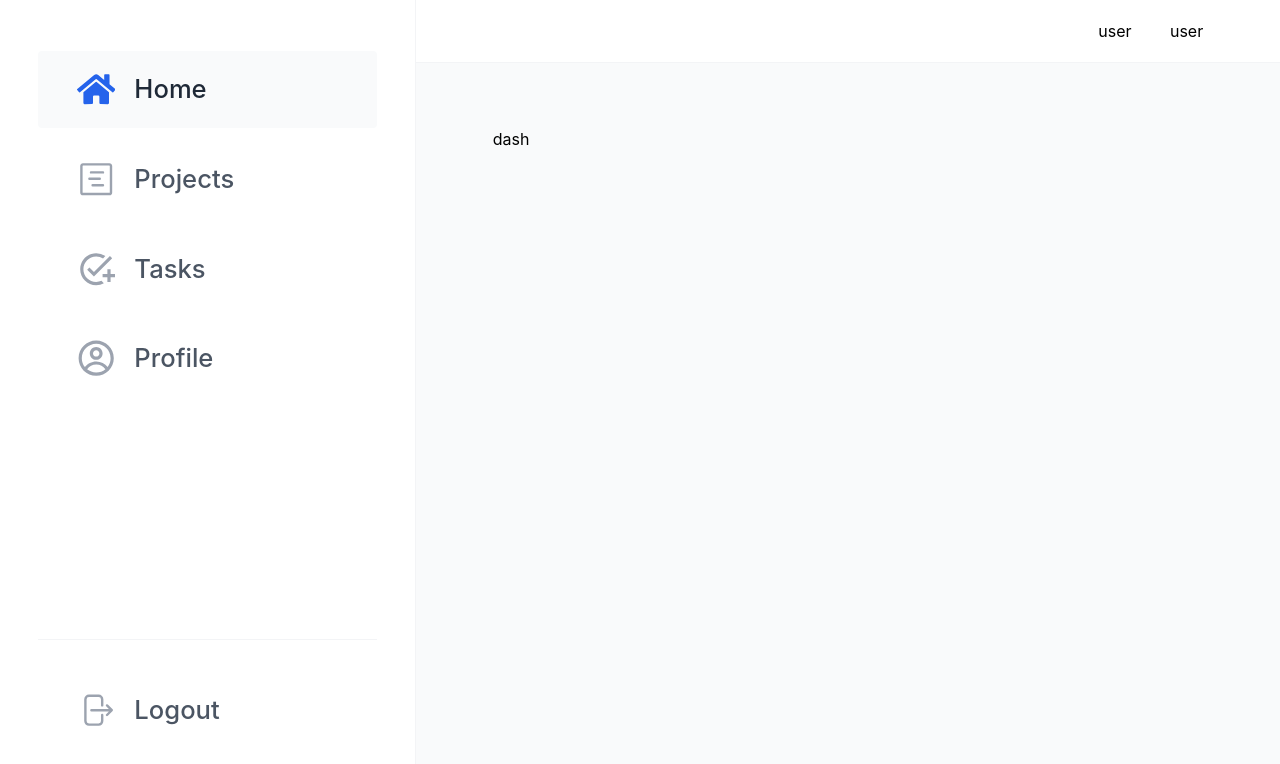
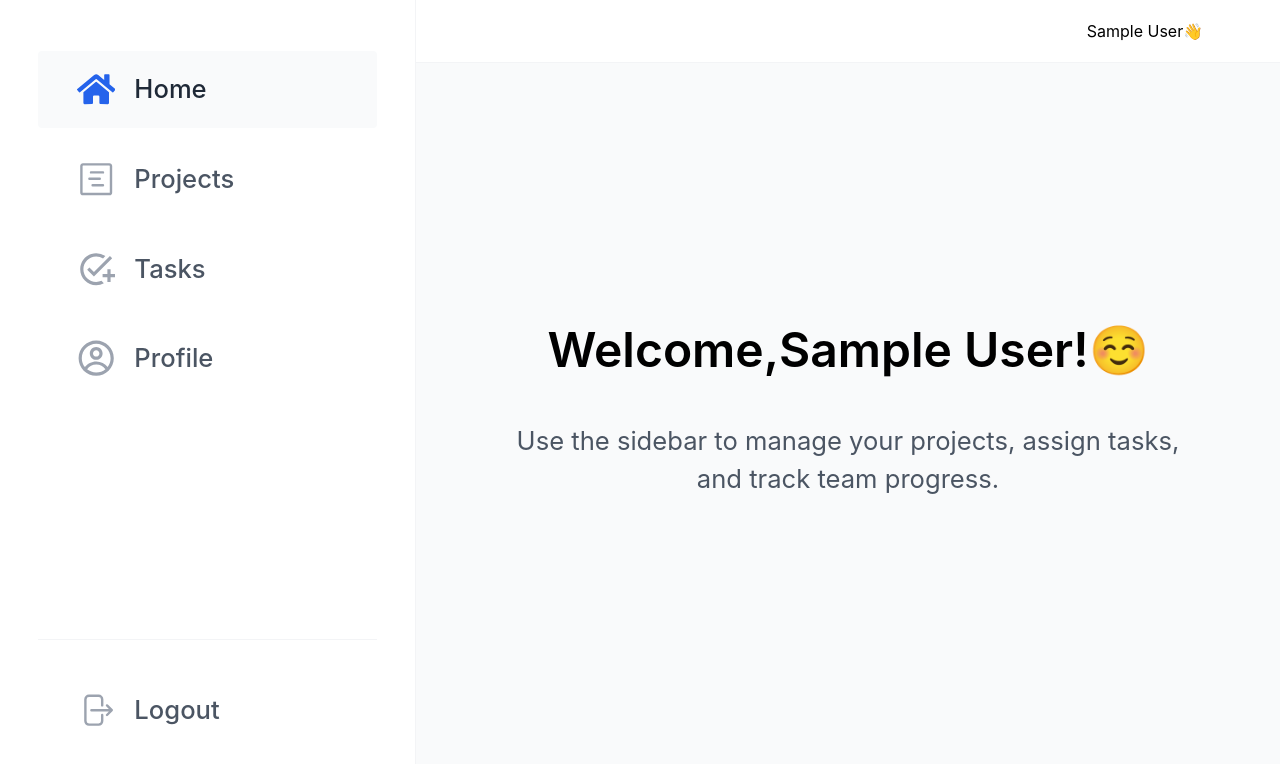
Before and after one commit to FatmaEid06/CURT-Project, a React (Vite) app: page /home in a window 1280 px wide. Shown: the top 764 px of the page. Built offline with nearby package versions, Linux system fonts and the light colour scheme; sample sign-in values are in the browser's storage.

Commit message:
add spinnermini and updating home page

```diff
--- a/src/pages/Home.jsx
+++ b/src/pages/Home.jsx
@@ -1,5 +1,17 @@
+import { getStorageData } from "../data/helpers";
+import Heading from "../ui/Heading";
+
 function Home() {
-  return <div>dash</div>;
+  const currentUser = getStorageData("currentUser", []);
+  return (
+    <div className="flex flex-col gap-[2.4rem] items-center justify-center text-center h-[70vh] ">
+      <Heading as="h1">Welcome,{currentUser.name}!☺️</Heading>
+      <p className="text-[1.6rem] text-[var(--color-grey-600)]">
+        Use the sidebar to manage your projects, assign tasks, and track team
+        progress.
+      </p>
+    </div>
+  );
 }
 
 export default Home;
--- a/src/pages/Login.jsx
+++ b/src/pages/Login.jsx
@@ -3,6 +3,7 @@ import { useNavigate } from "react-router-dom";
 import { getStorageData, setStorageData } from "../data/helpers";
 import Button from "../ui/Button";
 import Heading from "../ui/Heading";
+import SpinnerMini from "../ui/SpinnerMini";
 
 function Login() {
   const [name, setName] = useState("");
@@ -10,16 +11,19 @@ function Login() {
   const [password, setPassword] = useState("");
   const [isSignup, setIsSignup] = useState(false);
   const [error, setError] = useState("");
+  const [isLoading, setIsLoading] = useState(false);
   const navigate = useNavigate();
 
   function handleSubmit(e) {
     e.preventDefault();
+    setIsLoading(true);
 
     const users = getStorageData("users", []);
 
     if (isSignup) {
       if (!name.trim() || !email.trim() || !password.trim()) {
         setError("All fields are required");
+        setIsLoading(false);
         return;
       }
 
@@ -29,6 +33,7 @@ function Login() {
 
       if (existingEmail) {
         setError("Email is already taken");
+        setIsLoading(false);
         return;
       }
       const newUser = {
@@ -54,6 +59,7 @@ function Login() {
         navigate("/home", { replace: true });
       } else {
         setError("Invalid email or password");
+        setIsLoading(false);
       }
     }
   }
@@ -106,7 +112,9 @@ function Login() {
           />
         </div>
 
-        <Button size="large">{isSignup ? "Sign up" : "Log in"}</Button>
+        <Button size="large">
+          {isLoading ? <SpinnerMini /> : isSignup ? "Sign up" : "Log in"}
+        </Button>
 
         <button
           type="button"
--- a/src/ui/Header.jsx
+++ b/src/ui/Header.jsx
@@ -1,10 +1,10 @@
+import { getStorageData } from "../data/helpers";
+
 function Header() {
+  const currentUser = getStorageData("currentUser", null);
   return (
     <header className="bg-[var(--color-grey-0)] py-[1.2rem] px-[4.8rem] border-b border-[var(--color-grey-100)] flex gap-[2.4rem] items-center justify-end">
-      <div>
-        <p>user</p>
-      </div>
-      <div>user</div>
+      <p> {currentUser.name}👋</p>
     </header>
   );
 }
--- a/src/ui/SideBar.jsx
+++ b/src/ui/SideBar.jsx
@@ -5,7 +5,7 @@ import { useNavigate } from "react-router-dom";
 function SideBar() {
   const navigate = useNavigate();
   function handleLogout() {
-    // localStorage.removeItem("currentUser");
+    localStorage.removeItem("currentUser");
     navigate("/login", { replace: true });
   }
   return (
--- /dev/null
+++ b/src/ui/SpinnerMini.jsx
@@ -0,0 +1,11 @@
+import { BiLoaderAlt } from "react-icons/bi";
+
+function SpinnerMini({ className = "" }) {
+  return (
+    <BiLoaderAlt
+      className={`w-[2.4rem] h-[2.4rem] animate-spin ${className}`}
+    />
+  );
+}
+
+export default SpinnerMini;
```
